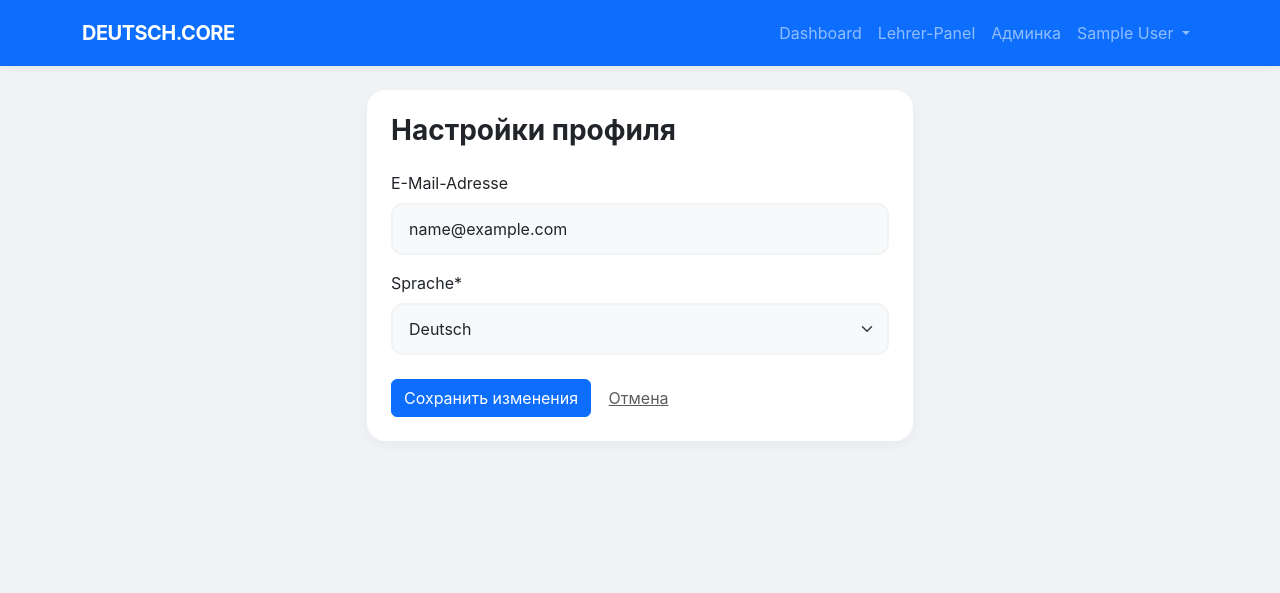
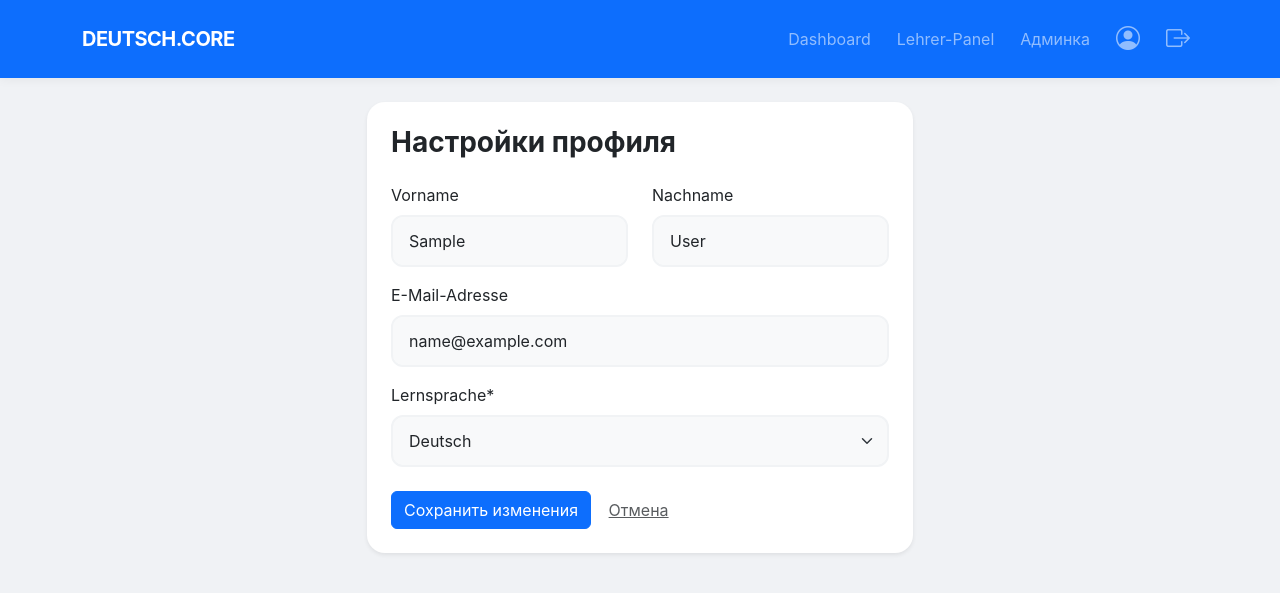
Before and after one commit to beper223/VerbenForm, a Django app: page /profile/ in a window 1280 px wide. Shown: the top 593 px of the page. Run offline with Django 5.2, Linux system fonts and the light colour scheme; the visitor is signed in with stand-in values (Sample User, id 1); some libraries are stand-ins or nearby versions.

Commit message:
web profile

```diff
--- a/src/web/forms/user.py
+++ b/src/web/forms/user.py
@@ -31,7 +31,13 @@ class RegistrationForm(UserCreationForm):
 class UserSettingsForm(forms.ModelForm):
     class Meta:
         model = User
-        fields = ("email", "language")
+        fields = ("first_name", "last_name", "email", "language")
+        labels = {
+            'first_name': _("Vorname"),
+            'last_name': _("Nachname"),
+            'email': _("E-Mail-Adresse"),
+            'language': _("Lernsprache"),
+        }
 
 class InvitationForm(forms.ModelForm):
     days_valid = forms.IntegerField(
--- a/src/web/urls/__init__.py
+++ b/src/web/urls/__init__.py
@@ -6,7 +6,7 @@ urlpatterns = [
     path('login/', views.UserLoginView.as_view(), name='login'),
     path('logout/', views.UserLogoutView.as_view(), name='logout'),
     path('register/', views.UserRegisterView.as_view(), name='register'),
-    path('profile/', views.ProfileSettingsView.as_view(), name='profile-settings'),
+    path('profile/', views.ProfileView.as_view(), name='web-profile'),
 
     # Student
     path('', views.CourseListView.as_view(), name='units-list'),
--- a/src/web/views/__init__.py
+++ b/src/web/views/__init__.py
@@ -2,7 +2,7 @@ from src.web.views.users import (
     UserLoginView,
     UserLogoutView,
     UserRegisterView,
-    ProfileSettingsView,
+    ProfileView,
 )
 from src.web.views.learning import (
     CourseListView,
@@ -39,7 +39,7 @@ __all__ = [
     'UserLoginView',
     'UserLogoutView',
     'UserRegisterView',
-    'ProfileSettingsView',
+    'ProfileView',
 
     'CourseListView',
     'CourseDetailView',
--- a/src/web/views/mixins.py
+++ b/src/web/views/mixins.py
@@ -7,5 +7,5 @@ class TeacherRequiredMixin:
     """
     def dispatch(self, request, *args, **kwargs):
         if not request.user.is_teacher_admin():
-            return redirect('profile-settings')
+            return redirect('web-profile')
         return super().dispatch(request, *args, **kwargs)
--- a/src/web/views/users.py
+++ b/src/web/views/users.py
@@ -2,8 +2,10 @@ from django.contrib.auth.views import LoginView, LogoutView
 from django.views.generic import FormView, UpdateView
 from django.contrib.auth import login
 from django.contrib.auth.mixins import LoginRequiredMixin
+from django.contrib.messages.views import SuccessMessageMixin
 from django.shortcuts import redirect
 from django.urls import reverse_lazy
+from django.utils.translation import gettext_lazy as _
 
 from src.web.forms import RegistrationForm, UserSettingsForm
 from src.users.models import User, StudentInvitation
@@ -41,12 +43,12 @@ class UserRegisterView(FormView):
         login(self.request, user)
         return redirect(self.success_url)
 
-class ProfileSettingsView(LoginRequiredMixin, UpdateView):
+class ProfileView(LoginRequiredMixin, SuccessMessageMixin, UpdateView):
     model = User
     form_class = UserSettingsForm
-    template_name = 'profile/settings.html'
-    success_url = reverse_lazy('profile-settings')
-    success_message = "Ваш профиль успешно обновлен!"
+    template_name = 'auth/profile.html'
+    success_url = reverse_lazy('web-profile')
+    success_message = _("Ihr Profil wurde erfolgreich aktualisiert!")
 
     def get_object(self, queryset=None):
         return self.request.user
--- a/static/css/style.css
+++ b/static/css/style.css
@@ -22,6 +22,49 @@ body {
 }
 .navbar-brand {
     letter-spacing: -0.5px;
+}
+
+/* --- НОВЫЕ СТИЛИ ДЛЯ ИКОНОК ПРОФИЛЯ И ВЫХОДА --- */
+
+/* Делаем так, чтобы кнопка выхода (форма) выглядела как обычная иконка-ссылка */
+.navbar-nav .btn-link {
+    color: rgba(255, 255, 255, 0.55); /* Белесый цвет для темной темы */
+    text-decoration: none;
+    box-shadow: none;
+    padding: 0.5rem;
+    border: none;
+    display: flex;
+    align-items: center;
+}
+
+/* Эффект при наведении на иконку выхода */
+.navbar-nav .btn-link:hover {
+    color: rgba(255, 255, 255, 0.75); /* Становится ярче */
+}
+
+/* Выравниваем иконки в ряд на больших экранах */
+@media (min-width: 992px) {
+    .navbar-nav {
+        display: flex;
+        flex-direction: row;
+        align-items: center;
+    }
+    .navbar-nav .nav-item {
+        margin-left: 10px;
+    }
+}
+
+/* Стили для мобильного меню (когда нажали на "бургер") */
+@media (max-width: 991.98px) {
+    .navbar-nav .nav-item {
+        padding: 10px 0;
+        border-bottom: 1px solid rgba(255,255,255,0.1);
+    }
+    /* Делаем текст рядом с иконкой крупнее на мобильных */
+    .navbar-nav .nav-link, .navbar-nav .btn-link {
+        font-size: 1.1rem;
+        width: 100%;
+    }
 }
 
 /* 3. Карточки (Dashboard & Training) */
--- a/templates/profile/settings.html
+++ b/templates/auth/profile.html
@@ -4,18 +4,22 @@
 {% block content %}
 <div class="row justify-content-center">
     <div class="col-md-6">
-        <div class="card p-4">
+        <div class="card shadow-sm p-4">
             <h3 class="fw-bold mb-4">Настройки профиля</h3>
-
-            {% if messages %}
-                {% for message in messages %}
-                    <div class="alert alert-success">{{ message }}</div>
-                {% endfor %}
-            {% endif %}
-
             <form method="post">
                 {% csrf_token %}
-                {{ form|crispy }}
+
+                <div class="row">
+                    <div class="col-md-6">
+                        {{ form.first_name|as_crispy_field }}
+                    </div>
+                    <div class="col-md-6">
+                        {{ form.last_name|as_crispy_field }}
+                    </div>
+                </div>
+                {{ form.email|as_crispy_field }}
+                {{ form.language|as_crispy_field }}
+
                 <div class="mt-4">
                     <button type="submit" class="btn btn-primary">Сохранить изменения</button>
                     <a href="{% url 'units-list' %}" class="btn btn-link text-muted">Отмена</a>
--- a/templates/base.html
+++ b/templates/base.html
@@ -29,33 +29,36 @@
                 <span class="navbar-toggler-icon"></span>
             </button>
             <div class="collapse navbar-collapse" id="navbarNav">
-                <ul class="navbar-nav ms-auto">
+                <!-- Навигация справа -->
+                <ul class="navbar-nav ms-auto align-items-center">
                     {% if user.is_authenticated %}
+                        <li class="nav-item"><a class="nav-link" href="{% url 'units-list' %}">Dashboard</a></li>
 
-                        <li class="nav-item"><a class="nav-link" href="{% url 'units-list' %}">Dashboard</a></li>
                         {% if user.is_teacher_admin %}
-                            <li class="nav-item"><a class="nav-link" href="{% url 'web-teacher-dashboard' %}">Lehrer-Panel</a></li>
-                            {% if user.is_admin %}
-                                <li class="nav-item"><a class="nav-link" href="{% url 'admin:index' %}">Админка</a></li>
-                            {% endif %}
+                            <li class="nav-item">
+                                <a class="nav-link" href="{% url 'web-teacher-dashboard' %}">Lehrer-Panel</a>
+                            </li>
                         {% endif %}
+                        {% if user.is_admin %}
+                            <li class="nav-item"><a class="nav-link" href="{% url 'admin:index' %}">Админка</a></li>
+                        {% endif %}
+                        <!-- Иконка Настроек/Профиля -->
+                        <li class="nav-item">
+                            <a class="nav-link px-2" href="{% url 'web-profile' %}" title="Profil & Einstellungen">
+                                <i class="bi bi-person-circle fs-4"></i>
+                                <span class="d-lg-none ms-2">Profil</span> <!-- Текст виден только в мобильном меню -->
+                            </a>
+                        </li>
 
-                        <!-- Меню Профиля -->
-                        <li class="nav-item dropdown">
-                            <a class="nav-link dropdown-toggle" href="#" id="navbarDropdown" role="button" data-bs-toggle="dropdown" aria-expanded="false">
-                                {{ user.display_name }}
-                            </a>
-                            <ul class="dropdown-menu dropdown-menu-end shadow" aria-labelledby="navbarDropdown">
-                                <li><a class="dropdown-item" href="{% url 'profile-settings' %}">⚙️ Настройки</a></li>
-                                <li><hr class="dropdown-divider"></li>
-                                <li>
-                                    <!-- Новый вариант (Django 5+) -->
-                                    <form method="post" action="{% url 'logout' %}" class="px-3">
-                                        {% csrf_token %}
-                                        <button type="submit" class="btn btn-sm btn-outline-danger w-100 text-start">Выйти</button>
-                                    </form>
-                                </li>
-                            </ul>
+                        <!-- Иконка Выхода -->
+                        <li class="nav-item">
+                            <form method="post" action="{% url 'logout' %}" id="logout-form" class="d-inline">
+                                {% csrf_token %}
+                                <button type="submit" class="nav-link btn btn-link border-0 py-0 px-2 align-baseline" title="Abmelden">
+                                    <i class="bi bi-box-arrow-right fs-4"></i>
+                                    <span class="d-lg-none ms-2">Abmelden</span> <!-- Текст виден только в мобильном меню -->
+                                </button>
+                            </form>
                         </li>
 
                     {% else %}
```
